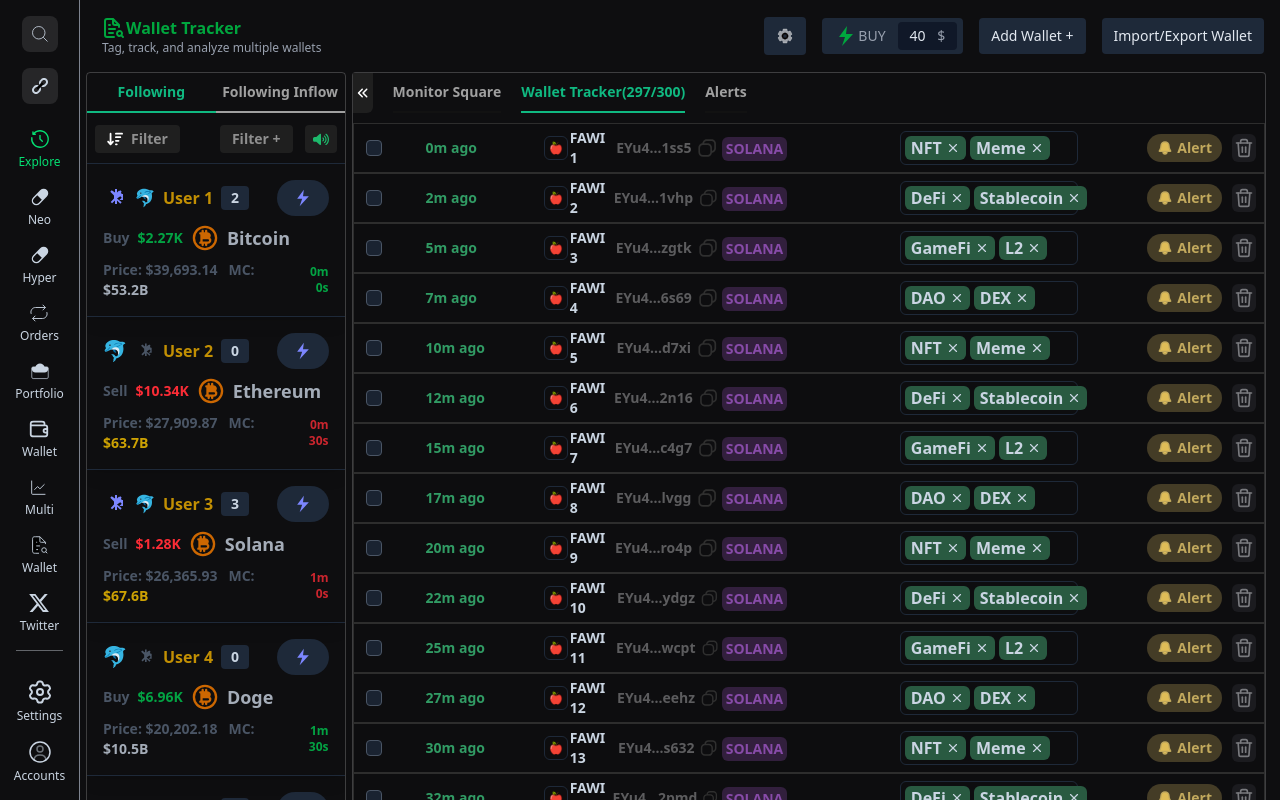
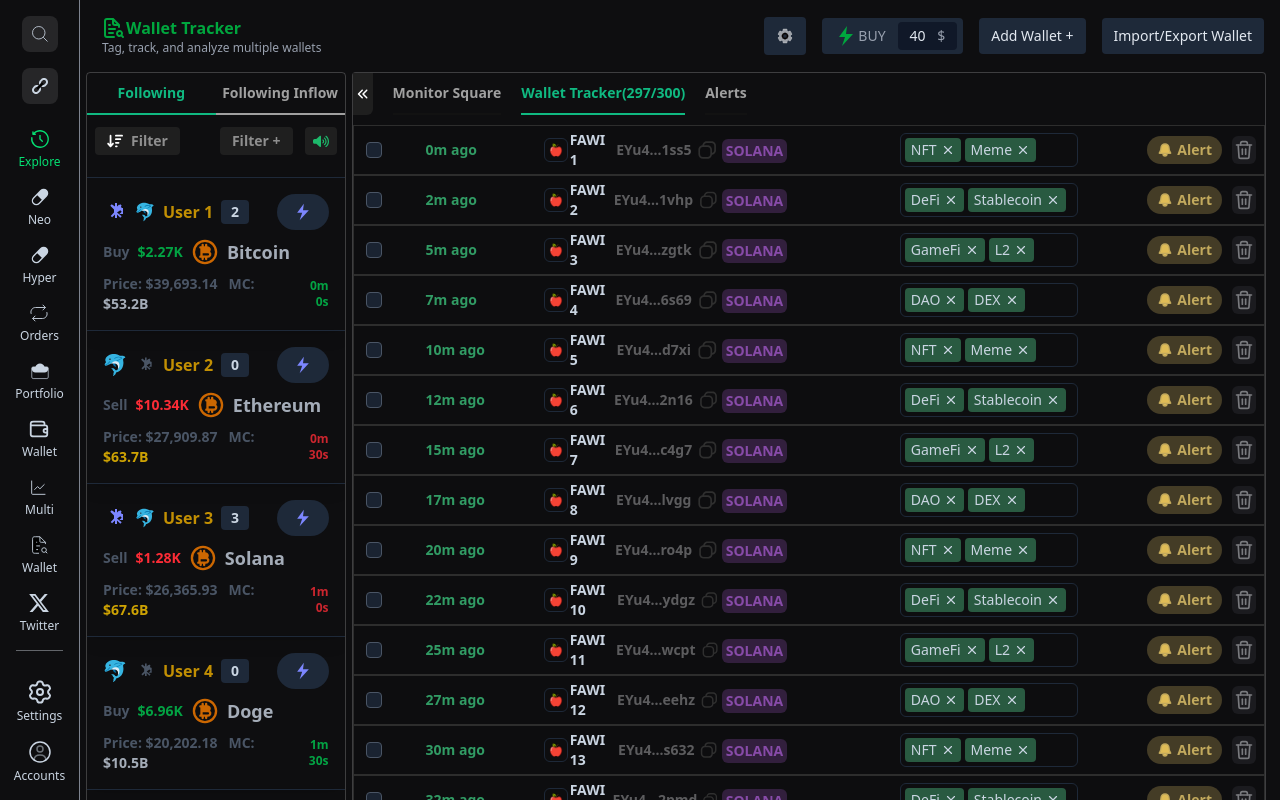
Before and after one commit to Hablu-Programmer-Team/Wallet-Tracker, a Vue app: page / in a window 1280 px wide. Built offline with nearby package versions, Linux system fonts and the light colour scheme.

Commit message:
Refine UI components with styling and layout adjustments

```diff
--- a/src/components/common/button.vue
+++ b/src/components/common/button.vue
@@ -3,7 +3,7 @@ import Close from "../icons/icon.vue";
 </script>
 <template>
   <button
-    class="flex gap-1 bg-[#295A41] text-slate-300 font-bold items-center px-1.5 rounded-md cursor-pointer"
+    class="flex gap-1 bg-[#295A41] text-slate-300 font-medium text-sm items-center px-1.5 rounded cursor-pointer py-0.5"
   >
     <slot></slot>
     <Close />
--- a/src/components/data-table/table-header.vue
+++ b/src/components/data-table/table-header.vue
@@ -32,7 +32,7 @@ const defineHeaderId = (id: number) => {
       :key="header.id"
       v-for="header in sideHeader"
       @click="defineHeaderId(header.id)"
-      class="w-full h-[40px] cursor-pointer border-b-2 font-semibold text-nowrap text-xs md:text-sm"
+      class="w-full py-2.5 cursor-pointer border-b-2 font-semibold text-nowrap text-xs md:text-sm"
       :class="
         headerId === header.id
           ? ' border-[#10b981] text-[#10b981]'
--- a/src/components/sidebar/header.vue
+++ b/src/components/sidebar/header.vue
@@ -22,7 +22,7 @@ const sideHeader: sideHeaderPros[] = [
       :key="header.id"
       v-for="header in sideHeader"
       @click="defineHeaderId(header.id)"
-      class="w-full h-[40px] cursor-pointer border-b-2 font-semibold text-nowrap text-xs md:text-sm"
+      class="w-full py-2.5 cursor-pointer border-b-2 font-semibold text-nowrap text-xs md:text-sm"
       :class="
         headerId === header.id
           ? ' border-[#10b981] text-[#10b981]'
@@ -33,7 +33,7 @@ const sideHeader: sideHeaderPros[] = [
     </button>
   </div>
   <!-- bottom header  -->
-  <div class="mt-3 px-2 flex gap-10 items-center justify-between">
+  <div class="py-3 px-2 flex gap-10 items-center justify-between">
     <button
       class="text-xs px-3 py-1 bg-[#1f1f1f] text-white/50 font-semibold cursor-pointer flex items-center gap-2 rounded-sm md:text-sm"
     >
```
